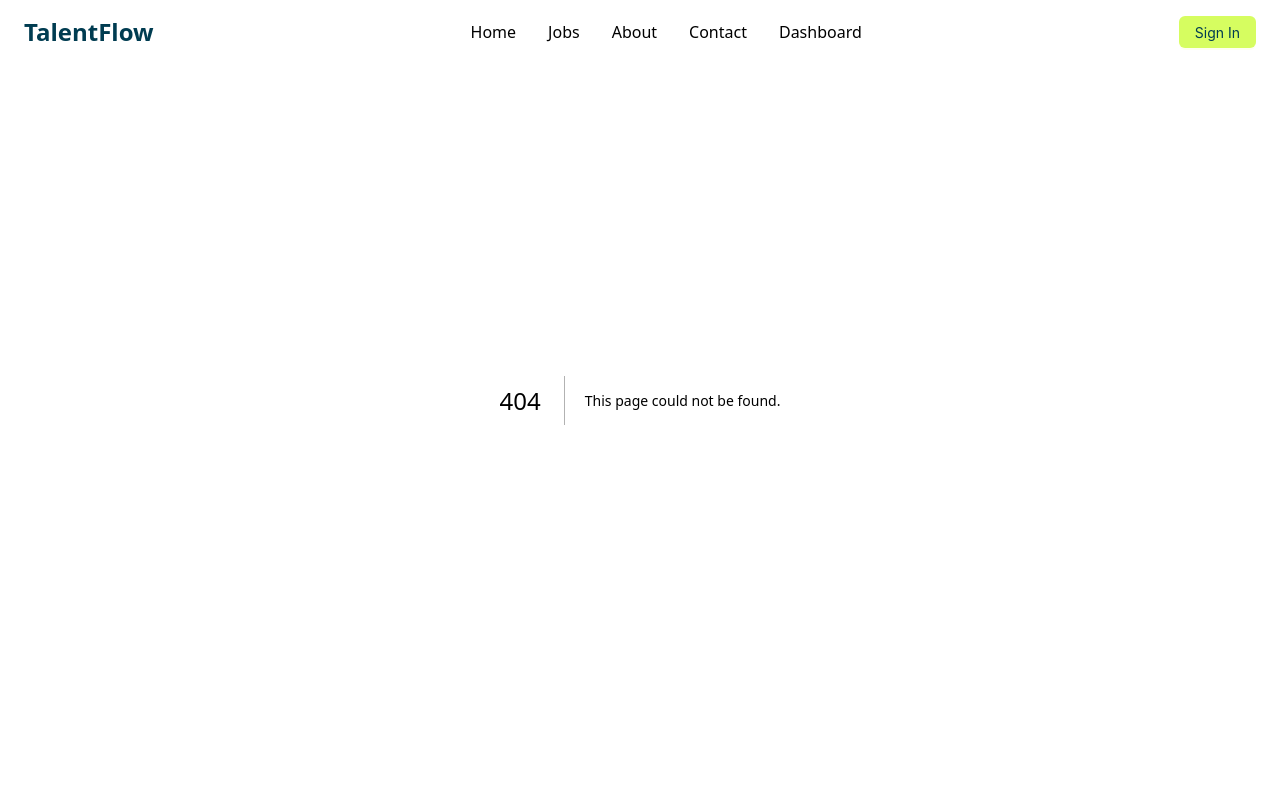
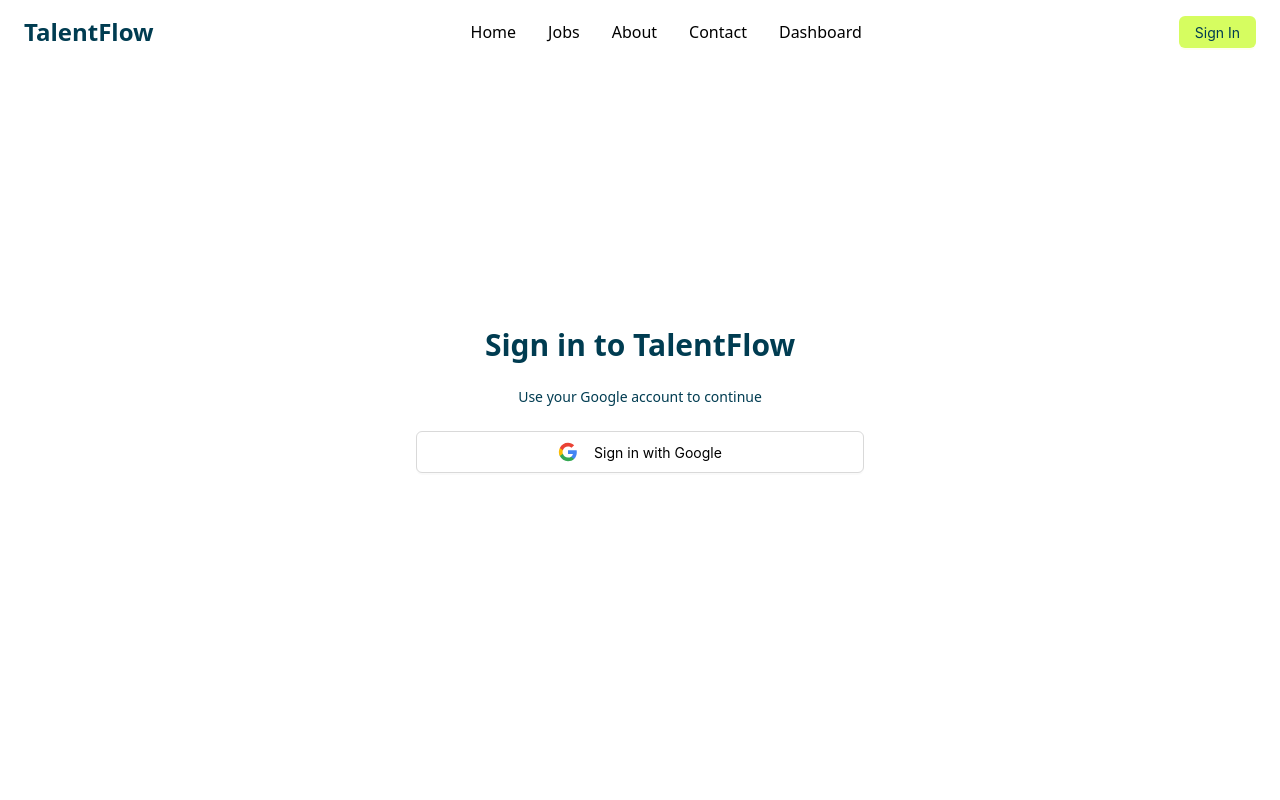
Before and after one commit to ArunRoy404/Talent-Flow, a Next.js app: page /signin in a window 1280 px wide. Before the commit this address had no page. Shown: the top 800 px of the page. Built offline with nearby package versions, Linux system fonts and the light colour scheme; what @ant-design/nextjs-registry would draw is missing.

Commit message:
feat: SignIn page created

```diff
--- /dev/null
+++ b/src/app/(auth)/signin/page.jsx
@@ -0,0 +1,29 @@
+'use client'
+
+// import { signIn, useSession } from "next-auth/react";
+import { useEffect } from "react";
+import { useRouter } from "next/navigation";
+import GoogleSignIn from "@/components/GoogleSignIn/GoogleSignIn";
+
+export default function SignIn() {
+    // const { data: session } = useSession();
+    // const router = useRouter();
+
+    // Redirect if already signed in
+    // useEffect(() => {
+    //     if (session) {
+    //         router.push("/dashboard"); // redirect after login
+    //     }
+    // }, [session, router]);
+
+    return (
+        <div className="min-h-screen flex items-center justify-center bg-white px-4">
+            <div className="max-w-md w-full text-center space-y-6">
+                <h1 className="text-3xl font-bold text-secondary">Sign in to TalentFlow</h1>
+                <p className="text-secondary text-sm">Use your Google account to continue</p>
+
+                <GoogleSignIn/>
+            </div>
+        </div>
+    );
+}
--- /dev/null
+++ b/src/components/GoogleSignIn/GoogleSignIn.jsx
@@ -0,0 +1,22 @@
+import { Button } from 'antd';
+import React from 'react';
+
+const GoogleSignIn = () => {
+    return (
+        <Button
+            type="default"
+            // onClick={() => signIn("google")}
+            className="flex items-center justify-center gap-3 w-full !text-black !py-5 rounded-lg bg-primary !ont-semibold hover:opacity-90 transition"
+        >
+            <svg className="w-5 h-5 mr-2" viewBox="0 0 24 24" width="24" height="24">
+                <path fill="#4285F4" d="M22.56 12.25c0-.78-.07-1.53-.2-2.25H12v4.26h5.92c-.26 1.37-1.04 2.53-2.21 3.31v2.77h3.57c2.08-1.92 3.28-4.74 3.28-8.09z" />
+                <path fill="#34A853" d="M12 23c2.97 0 5.46-.98 7.28-2.66l-3.57-2.77c-.98.66-2.23 1.06-3.71 1.06-2.86 0-5.29-1.93-6.16-4.53H2.18v2.84C3.99 20.53 7.7 23 12 23z" />
+                <path fill="#FBBC05" d="M5.84 14.09c-.22-.66-.35-1.36-.35-2.09s.13-1.43.35-2.09V7.07H2.18C1.43 8.55 1 10.22 1 12s.43 3.45 1.18 4.93l2.85-2.22.81-.62z" />
+                <path fill="#EA4335" d="M12 5.38c1.62 0 3.06.56 4.21 1.64l3.15-3.15C17.45 2.09 14.97 1 12 1 7.7 1 3.99 3.47 2.18 7.07l3.66 2.84c.87-2.6 3.3-4.53 6.16-4.53z" />
+            </svg>
+            Sign in with Google
+        </Button>
+    );
+};
+
+export default GoogleSignIn;
--- a/src/sections/Hero.jsx
+++ b/src/sections/Hero.jsx
@@ -26,8 +26,8 @@
                     </Button>
 
                     <Button size="large" type="default" className="!text-secondary" >
-                        <Link href="/signup">
-                            Sign Up
+                        <Link href="/signin">
+                            Sign In
                         </Link>
                     </Button>
                 </div>
```
